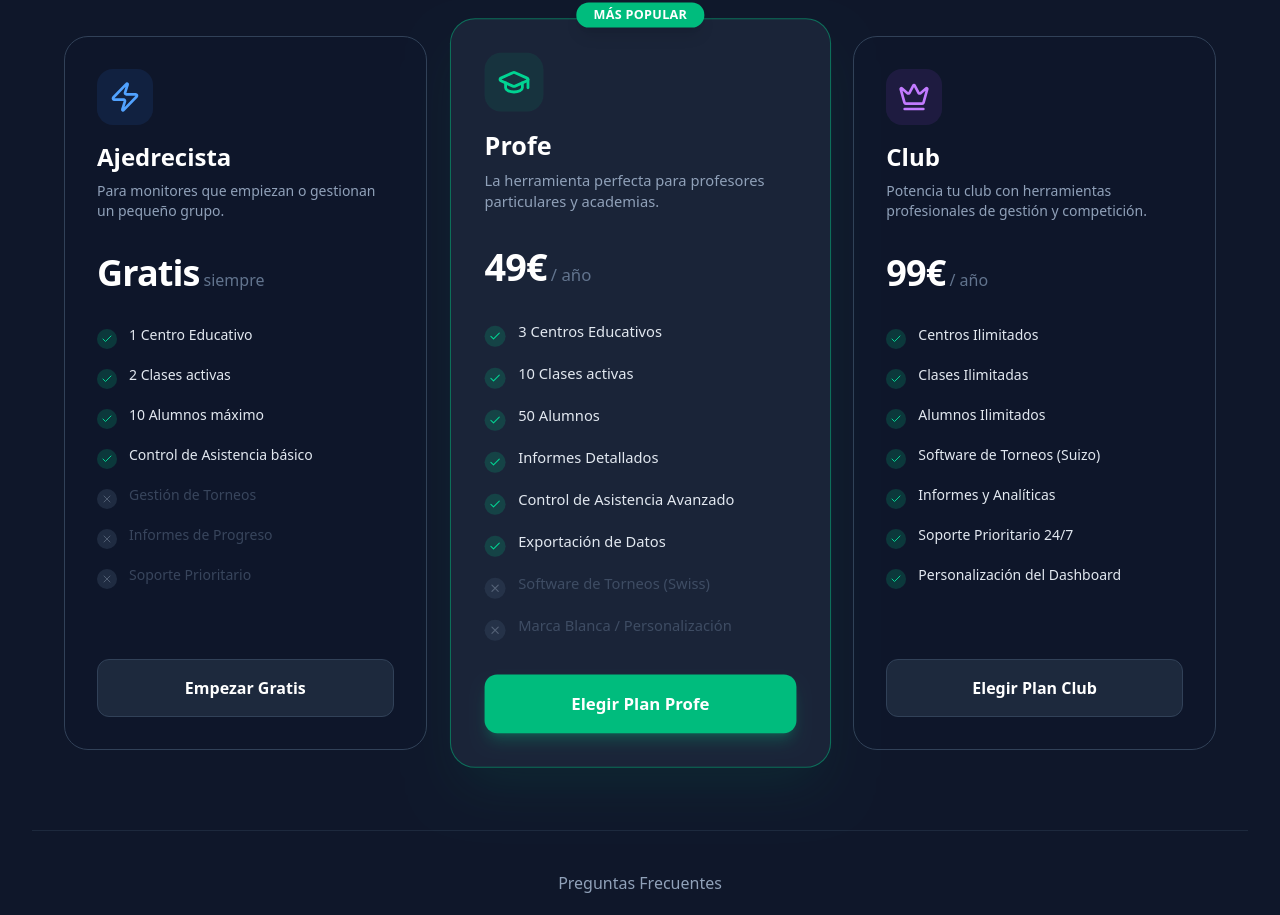
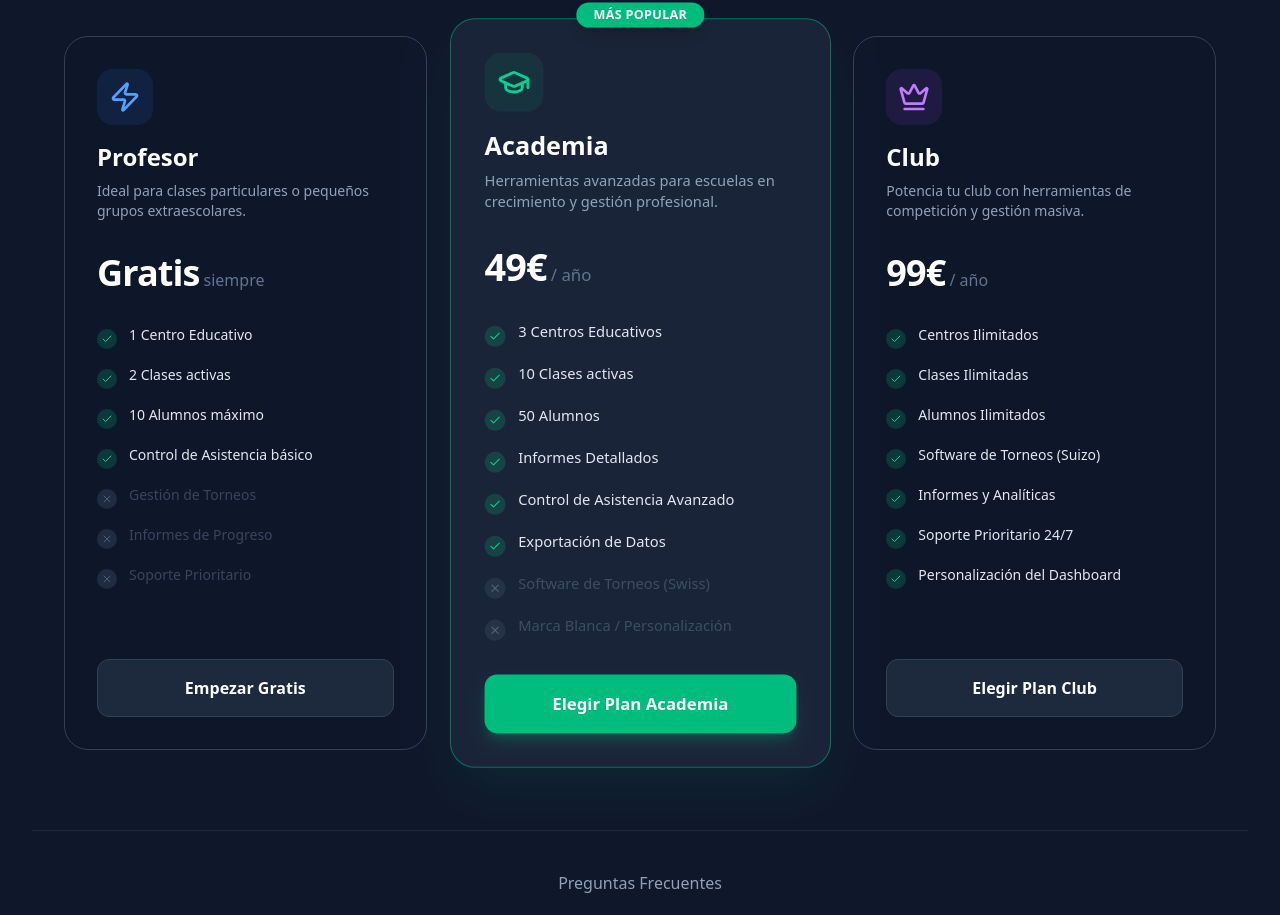
Before and after one commit to Chess-Society/ChessNet, a SvelteKit app: page /pricing in a window 1280 px wide. Shown: the part 396-1311 px from the top of the page. Built offline with nearby package versions, Linux system fonts and the light colour scheme.

Commit message:
content: update pricing page copies for teacher-first pivoting

```diff
--- a/src/routes/pricing/+page.svelte
+++ b/src/routes/pricing/+page.svelte
@@ -7,12 +7,12 @@
     const plans = [
         {
             id: "free",
-            name: "Ajedrecista",
+            name: "Profesor",
             price: "Gratis",
             period: "siempre",
             icon: Zap,
             description:
-                "Para monitores que empiezan o gestionan un pequeño grupo.",
+                "Ideal para clases particulares o pequeños grupos extraescolares.",
             features: [
                 "1 Centro Educativo",
                 "2 Clases activas",
@@ -29,12 +29,12 @@
         },
         {
             id: "profe",
-            name: "Profe",
+            name: "Academia",
             price: "49€",
             period: "/ año",
             icon: GraduationCap,
             description:
-                "La herramienta perfecta para profesores particulares y academias.",
+                "Herramientas avanzadas para escuelas en crecimiento y gestión profesional.",
             features: [
                 "3 Centros Educativos",
                 "10 Clases activas",
@@ -49,7 +49,7 @@
             ],
             highlight: true,
             color: "emerald",
-            cta: "Elegir Plan Profe",
+            cta: "Elegir Plan Academia",
         },
         {
             id: "club",
@@ -58,7 +58,7 @@
             period: "/ año",
             icon: Crown,
             description:
-                "Potencia tu club con herramientas profesionales de gestión y competición.",
+                "Potencia tu club con herramientas de competición y gestión masiva.",
             features: [
                 "Centros Ilimitados",
                 "Clases Ilimitadas",
```
